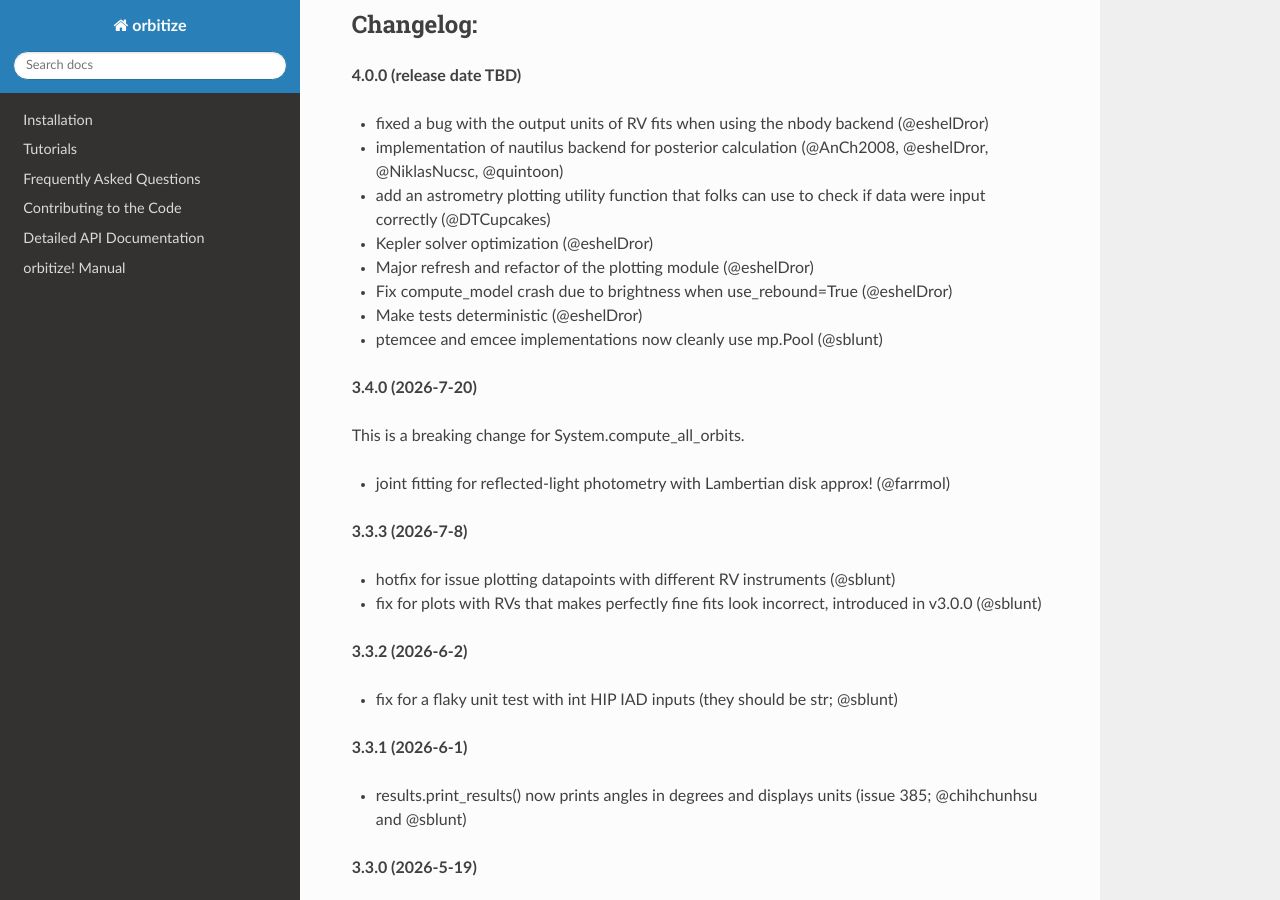
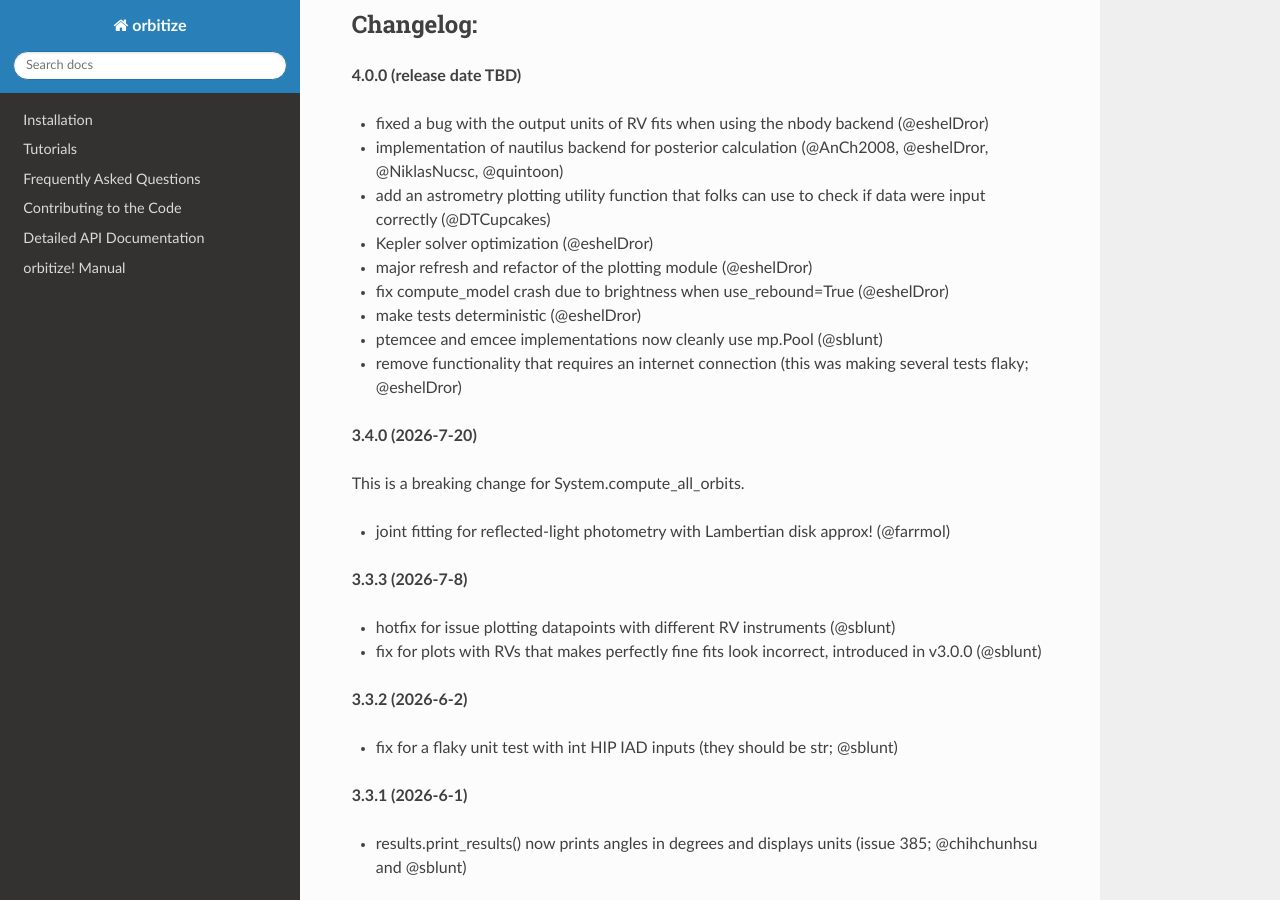
Before and after one commit to sblunt/orbitize, a Sphinx documentation site: the page built from docs/index.rst, in a window 1280 px wide and 900 px high, scrolled down 2378 px. Built offline with Sphinx 7.4.7 and the Read the Docs theme 3.1.0, drawn with Linux system fonts in a browser that asks for light colours.

Commit message:
add offline changelog entry

```diff
--- a/docs/index.rst
+++ b/docs/index.rst
@@ -61,10 +61,11 @@ Changelog:
 - implementation of nautilus backend for posterior calculation (@AnCh2008, @eshelDror, @NiklasNucsc, @quintoon)
 - add an astrometry plotting utility function that folks can use to check if data were input correctly (@DTCupcakes)
 - Kepler solver optimization (@eshelDror)
-- Major refresh and refactor of the plotting module (@eshelDror)
-- Fix compute_model crash due to brightness when use_rebound=True (@eshelDror)
-- Make tests deterministic (@eshelDror)
+- major refresh and refactor of the plotting module (@eshelDror)
+- fix compute_model crash due to brightness when use_rebound=True (@eshelDror)
+- make tests deterministic (@eshelDror)
 - ptemcee and emcee implementations now cleanly use mp.Pool (@sblunt)
+- remove functionality that requires an internet connection (this was making several tests flaky; @eshelDror)
 
 **3.4.0 (2026-7-20)**
 
```
